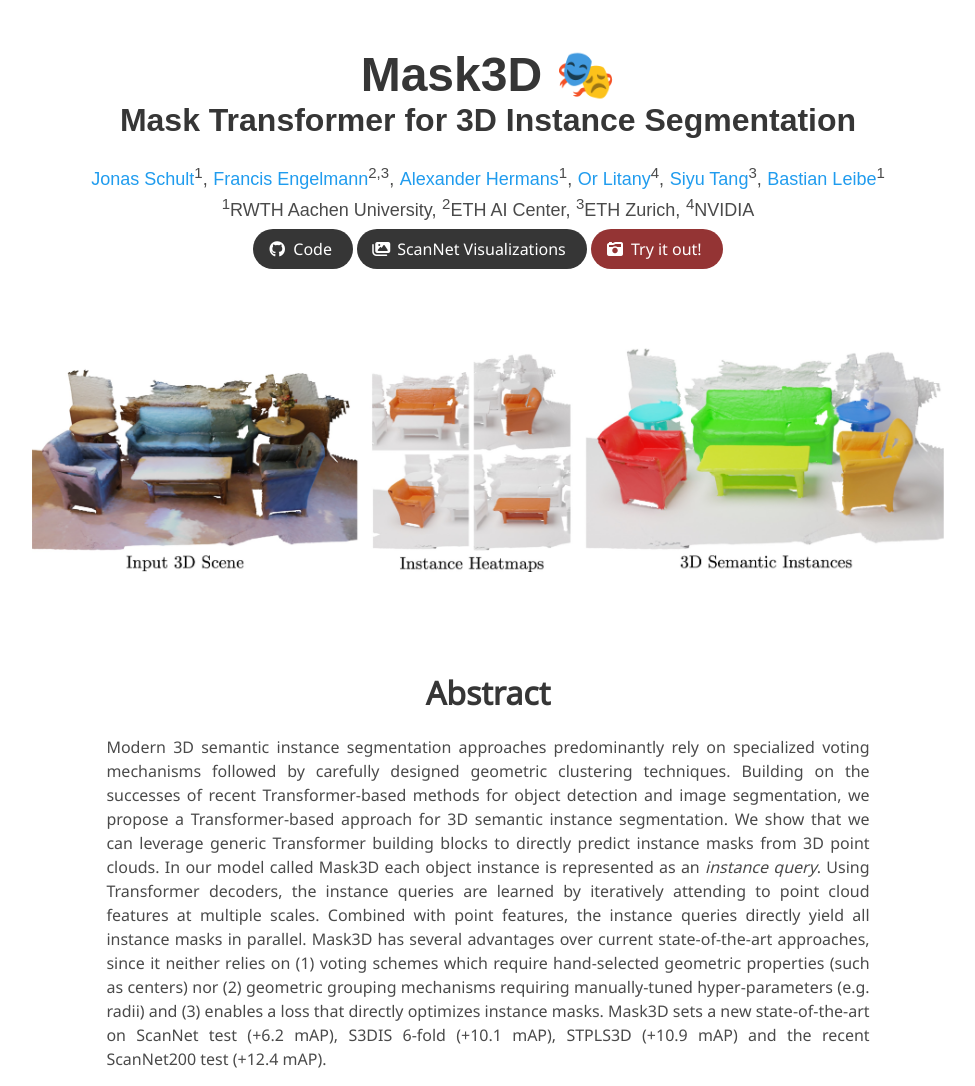
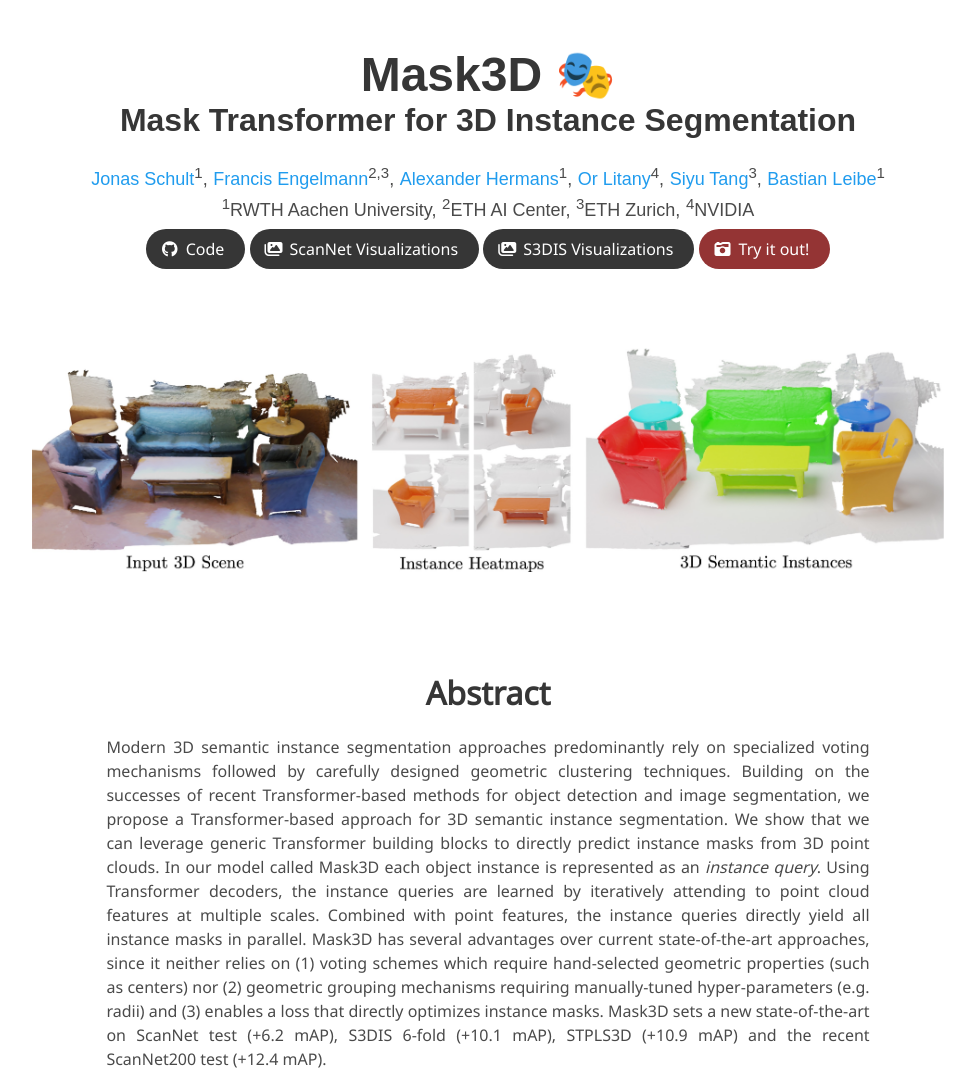
Before and after one commit to JonasSchult/Mask3D, a plain HTML site: page docs/index.html in a window 1280 px wide. Shown: the top 1086 px of the page, without its empty margins (152-1127 px from the left). Drawn offline with nearby package versions, Linux system fonts and the light colour scheme; some icons are missing; a web font is replaced by a local one.

Commit message:
add s3dis from scratch visualizations

```diff
--- a/docs/index.html
+++ b/docs/index.html
@@ -83,6 +83,15 @@
                     <i class="fa fa-images"></i>
                 </span>
                 <span>ScanNet Visualizations</span>
+              </a>
+            </span>
+            <span class="link-block">
+              <a href="https://omnomnom.vision.rwth-aachen.de/data/mask3d/visualizations/s3dis/"
+                  class="external-link button is-normal is-rounded is-dark">
+                <span class="icon">
+                    <i class="fa fa-images"></i>
+                </span>
+                <span>S3DIS Visualizations</span>
               </a>
             </span>
             <span class="link-block">
```
